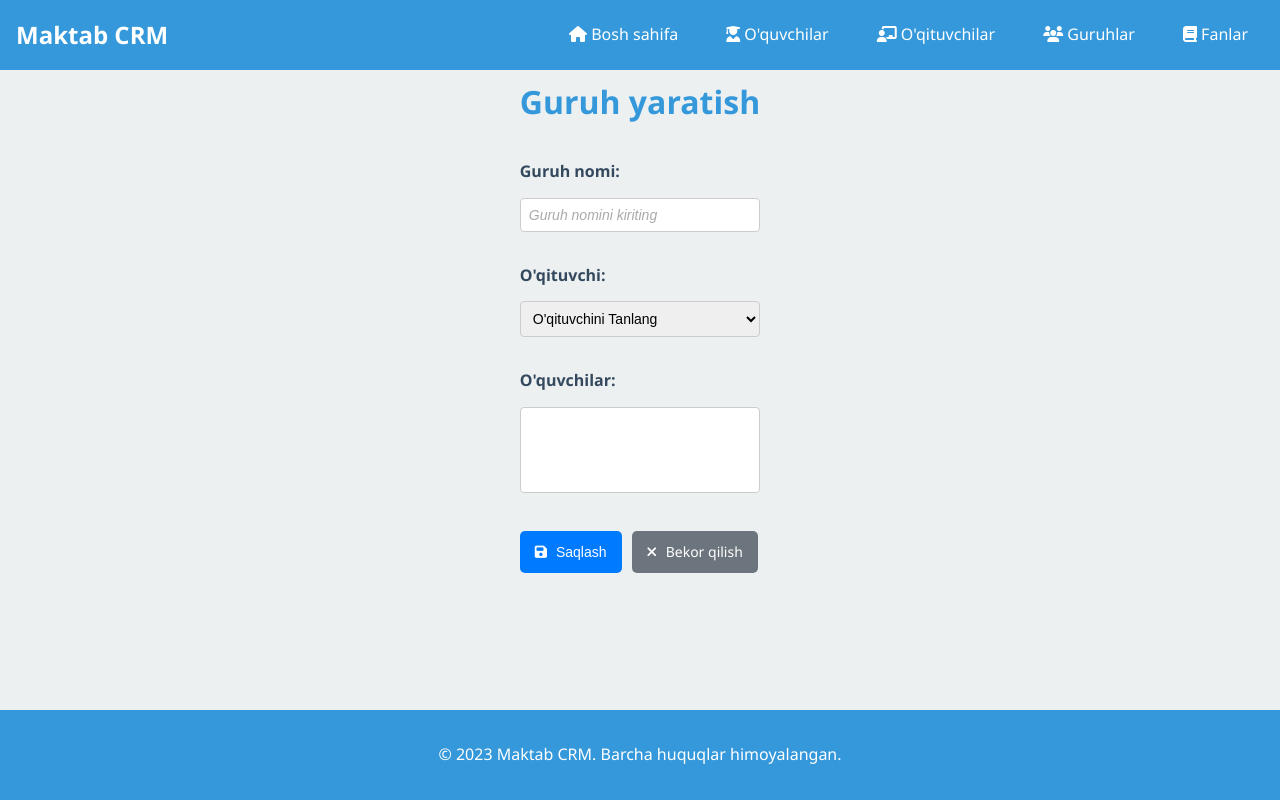
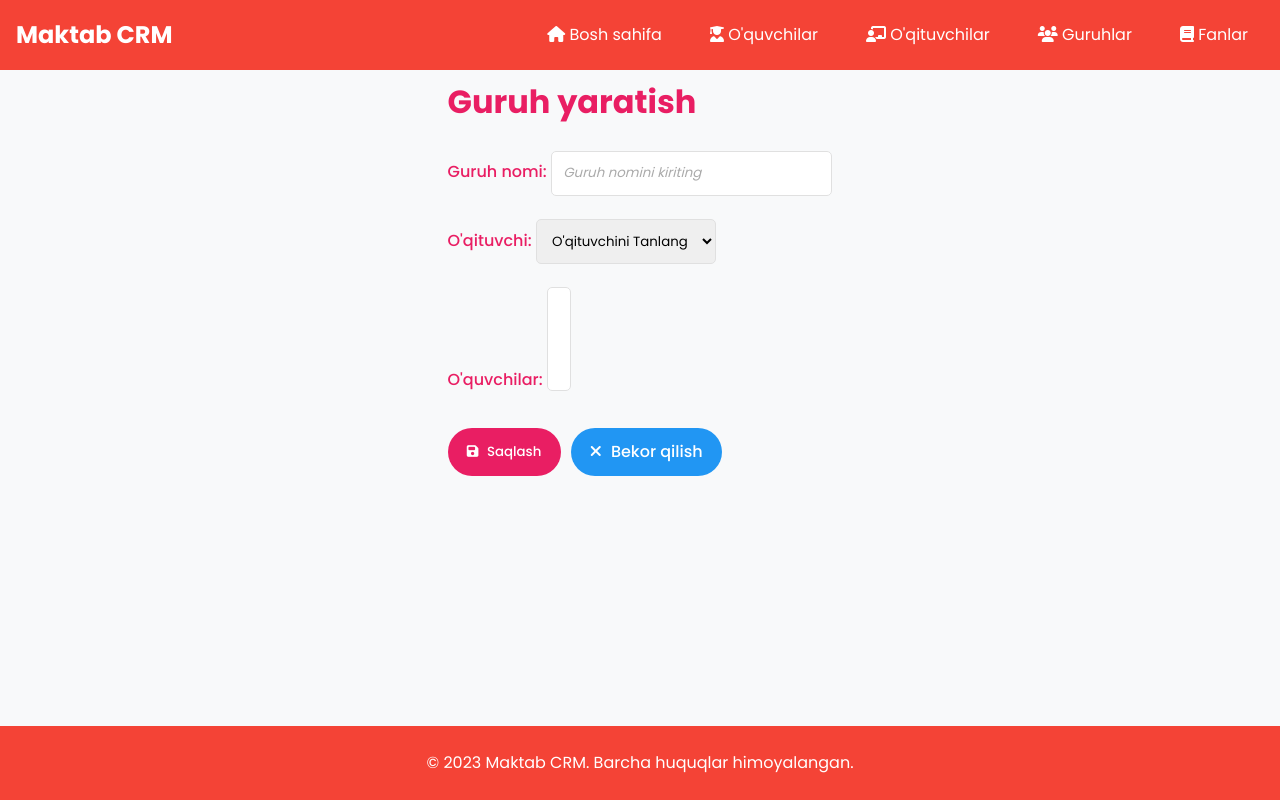
Before and after one commit to Samandar005/school_crm, a Django app: page /groups/create in a window 1280 px wide. Run offline with Django 5.2, Linux system fonts and the light colour scheme; data that the repository does not hold is empty.

Commit message:
Updating css

```diff
--- a/static/css/styles.css
+++ b/static/css/styles.css
@@ -1,27 +1,79 @@
+@import url('https://fonts.googleapis.com/css2?family=Poppins:wght@300;400;500;600;700&display=swap');
+
+@keyframes fadeIn {
+  from { opacity: 0; }
+  to { opacity: 1; }
+}
+
+@keyframes slideInFromTop {
+  from { transform: translateY(-50px); opacity: 0; }
+  to { transform: translateY(0); opacity: 1; }
+}
+
+@keyframes pulse {
+  0% { transform: scale(1); }
+  50% { transform: scale(1.05); }
+  100% { transform: scale(1); }
+}
+
+@keyframes rotate {
+  from { transform: rotate(0deg); }
+  to { transform: rotate(360deg); }
+}
+
+@keyframes colorChange {
+  0% { background-color: #e91e63; }
+  33% { background-color: #2196f3; }
+  66% { background-color: #f44336; }
+  100% { background-color: #e91e63; }
+}
+
+@keyframes smoothShake {
+  0%, 100% { transform: translateX(0); }
+  25% { transform: translateX(-5px); }
+  75% { transform: translateX(5px); }
+}
+
+@keyframes floatAnimation {
+  0% { transform: translateY(0px); }
+  50% { transform: translateY(-5px); }
+  100% { transform: translateY(0px); }
+}
+
+@keyframes gradientBorder {
+  0% { border-color: var(--primary-color); }
+  33% { border-color: var(--secondary-color); }
+  66% { border-color: var(--accent-color); }
+  100% { border-color: var(--primary-color); }
+}
+
 :root {
-    --primary-color: #3498db;
-    --secondary-color: #2ecc71;
-    --background-color: #ecf0f1;
-    --text-color: #34495e;
+  --primary-color: #e91e63;
+  --secondary-color: #2196f3;
+  --accent-color: #f44336;
+  --background-color: #f8f9fa;
+  --text-color: #333333;
   --card-bg-color: #ffffff;
   --header-height: 60px;
+  --transition-duration: 0.3s; /* Updated transition duration */
 }
 
 * {
   box-sizing: border-box;
   margin: 0;
   padding: 0;
+  font-family: 'Poppins', sans-serif;
 }
 
 body {
-    font-family: 'Segoe UI', Tahoma, Geneva, Verdana, sans-serif;
+  background-color: var(--background-color);
+  color: var(--text-color);
   line-height: 1.6;
-    color: var(--text-color);
-    background-color: var(--background-color);
   min-height: 100vh;
   display: flex;
   flex-direction: column;
   margin: 0;
+  animation: fadeIn 1s ease-out;
 }
 
 header {
@@ -90,25 +152,39 @@
 
 .card {
   background-color: var(--card-bg-color);
-    border-radius: 5px;
-    padding: 1rem;
-    box-shadow: 0 2px 5px rgba(0, 0, 0, 0.1);
+  border-radius: 10px;
+  padding: 1.5rem;
+  box-shadow: 0 4px 6px rgba(0, 0, 0, 0.1);
+  transition: all var(--transition-duration) ease;
+  animation: fadeIn 0.5s ease-out, floatAnimation 3s ease-in-out infinite; /* Updated animation */
+}
+
+.card:hover {
+  transform: translateY(-5px) rotate(1deg);
+  box-shadow: 0 8px 15px rgba(0, 0, 0, 0.1);
 }
 
 .btn {
   display: inline-block;
   background-color: var(--primary-color);
   color: white;
-    padding: 0.5rem 1rem;
+  padding: 0.7rem 1.2rem;
   border: none;
-    border-radius: 5px;
+  border-radius: 25px;
   cursor: pointer;
   text-decoration: none;
-    transition: background-color 0.3s;
+  font-weight: 500;
+  transition: all var(--transition-duration) ease;
 }
 
 .btn:hover {
-    background-color: #2980b9;
+  background-color: var(--secondary-color);
+  transform: translateY(-2px) scale(1.05);
+  box-shadow: 0 4px 10px rgba(0, 0, 0, 0.2);
+}
+
+.btn:active {
+  animation: smoothShake 0.5s ease-in-out;
 }
 
 .btn-secondary {
@@ -167,23 +249,32 @@
 
 label {
   margin-top: 1rem;
+  color: var(--primary-color);
+  font-weight: 500;
 }
 
 input, select {
   margin-top: 0.5rem;
-    padding: 0.5rem;
-    border: 1px solid #ddd;
-    border-radius: 3px;
+  padding: 0.7rem;
+  border: 1px solid #e0e0e0;
+  border-radius: 5px;
+  transition: all var(--transition-duration) ease;
+}
+
+input:focus, select:focus {
+  border-color: var(--primary-color);
+  outline: none;
+  box-shadow: 0 0 5px rgba(233, 30, 99, 0.3);
+  animation: gradientBorder 2s linear infinite; /* Updated animation duration */
 }
 
 footer {
   background-color: var(--primary-color);
   color: white;
   text-align: center;
-    padding: 2rem;
-    position: static;
+  padding: 1.5rem;
   margin-top: auto;
-    width: 100%;
+  animation: slideInFromTop 0.5s ease-out, colorChange 10s infinite; /* Updated animation */
 }
 
 @media (max-width: 768px) {
@@ -204,31 +295,13 @@
   }
 }
 
-  .btn {
-    display: inline-block;
-    padding: 10px 15px;
-    text-decoration: none;
-    color: #fff;
-    background-color: #007bff;
-    border-radius: 5px;
-    font-size: 14px;
-    text-align: center;
+.btn i {
+  margin-right: 5px;
+  transition: transform var(--transition-duration) ease;
 }
 
-.btn-secondary {
-    background-color: #6c757d;
-}
-
-.btn-danger {
-    background-color: #dc3545;
-}
-
-.btn i {
-    margin-right: 5px;
-}
-
-.btn:hover {
-    opacity: 0.9;
+.btn:hover i {
+  transform: rotate(15deg);
 }
 
 .actions {
@@ -240,24 +313,37 @@
 
 .form-group {
   margin-bottom: 15px;
-}
-
-label {
-    display: block;
-    font-weight: bold;
-    margin-bottom: 5px;
-}
-
-input, select {
-    width: 100%;
-    padding: 8px;
-    font-size: 14px;
-    border: 1px solid #ccc;
-    border-radius: 4px;
-    box-sizing: border-box;
+  animation: fadeIn 0.5s ease-out; /* Updated animation duration */
 }
 
 input::placeholder {
   color: #aaa;
   font-style: italic;
 }
+
+
+.gradient-text {
+  background: linear-gradient(45deg, var(--primary-color), var(--secondary-color), var(--accent-color));
+  -webkit-background-clip: text;
+  background-clip: text;
+  color: transparent;
+  animation: colorChange 6s linear infinite; /* Updated animation duration */
+}
+
+.card::before {
+  content: '';
+  position: absolute;
+  top: 0;
+  left: 0;
+  right: 0;
+  bottom: 0;
+  background: linear-gradient(45deg, var(--primary-color), var(--secondary-color), var(--accent-color));
+  z-index: -1;
+  filter: blur(20px);
+  opacity: 0;
+  transition: opacity var(--transition-duration) ease;
+}
+
+.card:hover::before {
+  opacity: 0.7;
+}
```
Also changed, not shown: other parts of static/css/styles.css (+24 -8 lines). Lines whose indentation alone changed are shown as unchanged.
